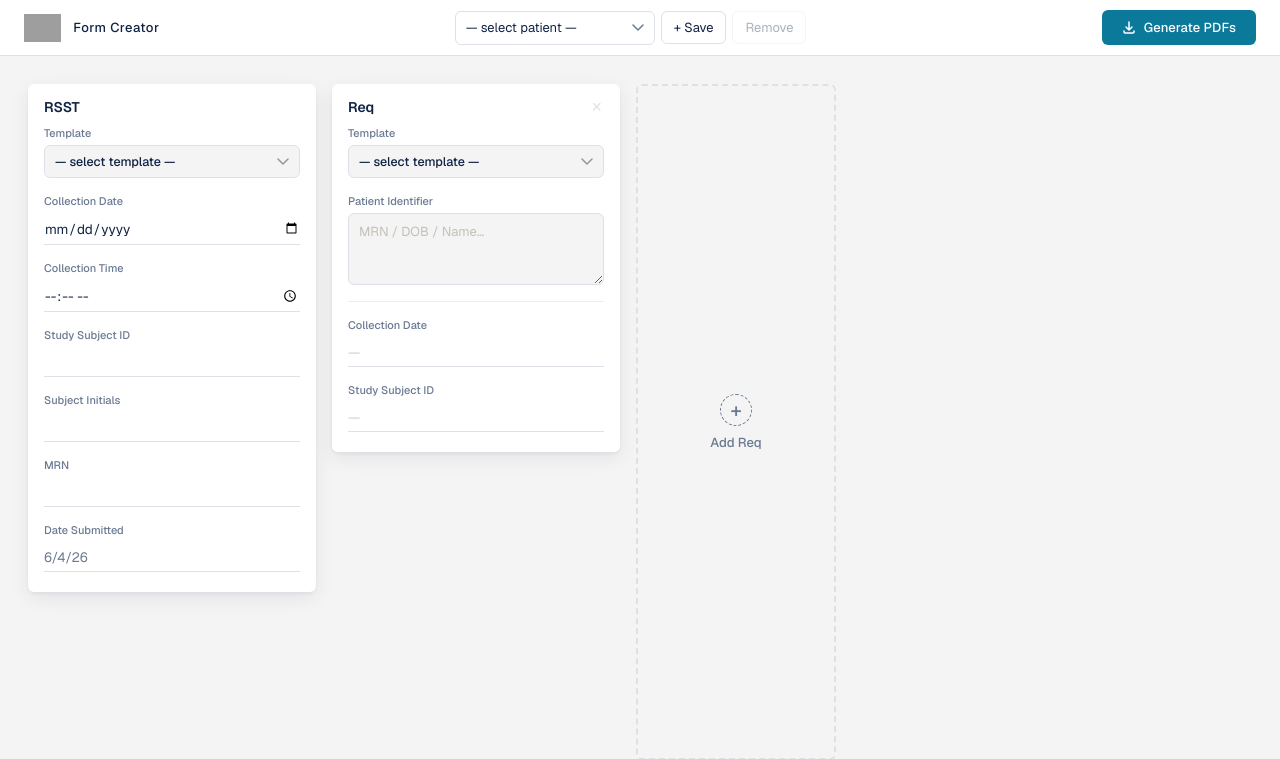
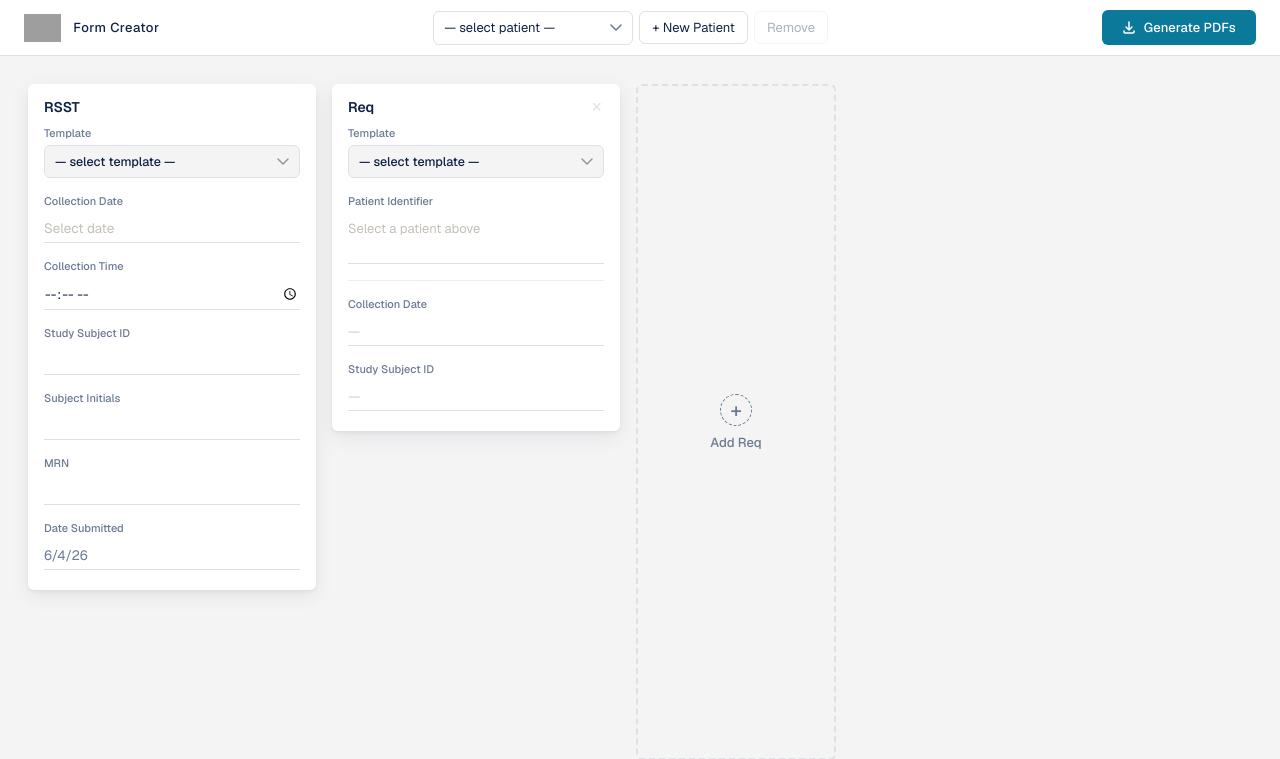
Before and after one commit to alexlederman/req-rsst-maker, a Flask app: page / in a window 1280 px wide. Shown: the top 759 px of the page. Run offline with Flask 3, Linux system fonts and the light colour scheme; data that the repository does not hold is empty; grey boxes are pictures that could not be loaded.

Commit message:
Add patient modal, fix date format, and UI polish
- New patient modal with initials + identifier fields
- Selecting patient auto-fills MRN, subject initials, and all Req patient identifiers
- Patient identifier in Req cards is read-only, matches mirror field styling
- RSST collection date shows formatted M/D/YY (matching Req mirrors)
- Patient identifier auto-expands to show full content without scrolling

Co-Authored-By: Claude Sonnet 4.6 <noreply@anthropic.com>

```diff
--- a/app.py
+++ b/app.py
@@ -155,7 +155,8 @@ def add_patient():
     if not identifier:
         abort(400)
     patients = load_patients()
-    patient = {'id': str(int(time.time() * 1000)), 'identifier': identifier}
+    initials = (data.get('initials') or '').strip()
+    patient = {'id': str(int(time.time() * 1000)), 'identifier': identifier, 'initials': initials}
     patients.append(patient)
     save_patients(patients)
     return jsonify(patient), 201
--- a/templates/sheet.html
+++ b/templates/sheet.html
@@ -335,6 +335,19 @@
     }
     .field-textarea::placeholder { color: #c4c0b8; }
     .field-textarea:focus { border-color: var(--req); background: var(--surface); }
+    .field-textarea.mirror-val {
+      background: none;
+      border: none;
+      border-bottom: 1px solid var(--border);
+      border-radius: 0;
+      padding: 6px 0 5px;
+      resize: none;
+      overflow: hidden;
+      cursor: default;
+      color: var(--muted);
+      min-height: unset;
+      height: auto;
+    }
 
     /* Divider inside card */
     .card-divider {
@@ -421,7 +507,7 @@
     <select class="patient-select" id="patient-sel" onchange="selectPatient()">
       <option value="">— select patient —</option>
     </select>
-    <button class="btn-patient-save" id="save-patient-btn" onclick="savePatient()" title="Save current patient identifier">+ Save</button>
+    <button class="btn-patient-save" onclick="openNewPatientModal()" title="Add a new patient">+ New Patient</button>
     <button class="btn-patient-delete" id="del-patient-btn" onclick="deletePatient()" title="Remove selected patient" disabled>Remove</button>
   </div>
   <button class="btn-generate" id="gen-btn" onclick="generateAll()">
@@ -462,6 +548,30 @@
 </div>
 
 <div class="toast" id="toast"></div>
+
+<!-- New Patient Modal -->
+<div class="modal-overlay" id="modal-overlay" onclick="closeNewPatientModal()">
+  <div class="modal" onclick="event.stopPropagation()">
+    <div class="modal-header">
+      <span class="modal-title">New Patient</span>
+      <button class="modal-close" onclick="closeNewPatientModal()">×</button>
+    </div>
+    <div class="modal-body">
+      <div class="field">
+        <div class="field-label">Initials</div>
+        <input class="field-input" type="text" id="new-patient-initials" placeholder="e.g. JD" autocomplete="off">
+      </div>
+      <div class="field">
+        <div class="field-label">Patient Identifier</div>
+        <textarea class="field-textarea" id="new-patient-identifier" placeholder="MRN&#10;DOB: AGE M/F&#10;&#10;NAME"></textarea>
+      </div>
+    </div>
+    <div class="modal-footer">
+      <button class="btn-modal-cancel" onclick="closeNewPatientModal()">Cancel</button>
+      <button class="btn-modal-save" onclick="saveNewPatient()">Save Patient</button>
+    </div>
+  </div>
+</div>
 
 <script>
 // ── Server data ────────────────────────────────────────────────────────────
@@ -538,8 +648,14 @@ function makeField(label, inputEl, badgeHtml) {
 // ── Patient database ──────────────────────────────────────────────────────
 let patients = [];
 
-function patientLabel(identifier) {
-  return identifier.split('\n')[0].trim() || 'Unknown';
+function fitTextarea(ta) {
+  ta.style.height = 'auto';
+  ta.style.height = ta.scrollHeight + 'px';
+}
+
+function patientLabel(patient) {
+  const mrn = (patient.identifier || '').split('\n')[0].trim() || 'Unknown';
+  return patient.initials ? `${patient.initials} — ${mrn}` : mrn;
 }
 
 function renderPatientSelect() {
@@ -547,7 +663,7 @@ function renderPatientSelect() {
   const cur = sel.value;
   sel.innerHTML = `<option value="">— select patient —</option>`;
   patients.forEach(p => {
-    const o = new Option(patientLabel(p.identifier), p.id);
+    const o = new Option(patientLabel(p), p.id);
     sel.appendChild(o);
   });
   sel.value = cur;
@@ -569,33 +685,42 @@ function selectPatient() {
   if (!patient) return;
 
   const identifier = patient.identifier;
-  const mrn = patientLabel(identifier);  // first line
+  const mrn = (identifier.split('\n')[0] || '').trim();
 
-  // Fill MRN in RSST card
+  // Fill MRN and Subject Initials in RSST card
   const mrnInp = document.getElementById('rsst-mrn');
   if (mrnInp) mrnInp.value = mrn;
+  const initialsInp = document.getElementById('rsst-subject_initials');
+  if (initialsInp) initialsInp.value = patient.initials || '';
 
   // Fill Patient Identifier in all Req cards
   document.querySelectorAll('.card.req-card').forEach(card => {
     const cid = card.id.replace('card-', '');
     const ta  = document.getElementById(`pid-${cid}`);
-    if (ta) ta.value = identifier;
+    if (ta) { ta.value = identifier; fitTextarea(ta); }
   });
 }
 
-async function savePatient() {
-  // Read identifier from the first req card
-  const firstReq = document.querySelector('.card.req-card');
-  if (!firstReq) { toast('Add a Req card first.'); return; }
-  const cid = firstReq.id.replace('card-', '');
-  const ta  = document.getElementById(`pid-${cid}`);
-  const identifier = (ta ? ta.value : '').trim();
-  if (!identifier) { toast('Enter a patient identifier in the Req card first.'); return; }
+function openNewPatientModal() {
+  document.getElementById('new-patient-initials').value = '';
+  document.getElementById('new-patient-identifier').value = '';
+  document.getElementById('modal-overlay').classList.add('open');
+  document.getElementById('new-patient-initials').focus();
+}
+
+function closeNewPatientModal() {
+  document.getElementById('modal-overlay').classList.remove('open');
+}
+
+async function saveNewPatient() {
+  const initials   = document.getElementById('new-patient-initials').value.trim();
+  const identifier = document.getElementById('new-patient-identifier').value.trim();
+  if (!identifier) { toast('Patient identifier is required.'); return; }
 
   const resp = await fetch('/patients', {
     method: 'POST',
     headers: { 'Content-Type': 'application/json' },
-    body: JSON.stringify({ identifier }),
+    body: JSON.stringify({ identifier, initials }),
   });
   if (!resp.ok) { toast('Failed to save patient.'); return; }
   const patient = await resp.json();
@@ -603,14 +728,15 @@ async function savePatient() {
   renderPatientSelect();
   document.getElementById('patient-sel').value = patient.id;
   document.getElementById('del-patient-btn').disabled = false;
-  toast(`Patient saved: ${patientLabel(identifier)}`);
+  closeNewPatientModal();
+  toast(`Patient saved: ${patientLabel(patient)}`);
 }
 
 async function deletePatient() {
   const sel = document.getElementById('patient-sel');
   const pid = sel.value;
   if (!pid) return;
-  const label = patientLabel(patients.find(p => p.id === pid)?.identifier || '');
+  const label = patientLabel(patients.find(p => p.id === pid) || {});
   const resp = await fetch(`/patients/${pid}`, { method: 'DELETE' });
   if (!resp.ok) { toast('Failed to remove patient.'); return; }
   patients = patients.filter(p => p.id !== pid);
@@ -639,18 +765,45 @@ function init() {
       inp.value = TODAY;
       inp.disabled = true;
       body.appendChild(makeField(f.label, inp, ''));
+    } else if (f.dateInput) {
+      // Formatted text display + hidden date picker overlay
+      const wrap = document.createElement('div');
+      wrap.style.cssText = 'position:relative';
+
+      const display = document.createElement('input');
+      display.type = 'text';
+      display.className = 'field-input';
+      display.id = `rsst-${f.id}`;
+      display.readOnly = true;
+      display.placeholder = 'Select date';
+      display.style.cursor = 'pointer';
+
+      const picker = document.createElement('input');
+      picker.type = 'date';
+      picker.style.cssText = 'position:absolute;inset:0;opacity:0;cursor:pointer;width:100%;height:100%;z-index:1';
+      picker.tabIndex = -1;
+
+      picker.addEventListener('change', () => {
+        display.value = picker.value ? formatDateMDY(picker.value) : '';
+        updateMirrors(f.id);
+      });
+      display.addEventListener('click', () => {
+        try { picker.showPicker(); } catch(e) { picker.click(); }
+      });
+
+      wrap.appendChild(display);
+      wrap.appendChild(picker);
+      body.appendChild(makeField(f.label, wrap, ''));
     } else {
       inp = document.createElement('input');
-      inp.type = f.dateInput ? 'date' : f.timeInput ? 'time' : 'text';
+      inp.type = f.timeInput ? 'time' : 'text';
       inp.className = 'field-input';
       inp.id = `rsst-${f.id}`;
       inp.placeholder = ' ';
       if (f.shared) {
         inp.addEventListener('input', () => updateMirrors(f.id));
-        body.appendChild(makeField(f.label, inp, ''));
-      } else {
-        body.appendChild(makeField(f.label, inp, ''));
       }
+      body.appendChild(makeField(f.label, inp, ''));
     }
   });
 
@@ -723,9 +876,10 @@ function addReqCard(defaultTmpl) {
 
   // Patient Identifier textarea
   const pidTa = document.createElement('textarea');
-  pidTa.className = 'field-textarea';
+  pidTa.className = 'field-textarea mirror-val';
   pidTa.id = `pid-${cid}`;
-  pidTa.placeholder = 'MRN / DOB / Name…';
+  pidTa.readOnly = true;
+  pidTa.placeholder = 'Select a patient above';
   body.appendChild(makeField('Patient Identifier', pidTa, ''));
 
   // Divider
@@ -785,8 +939,7 @@ async function generateAll() {
   ['collection_date','collection_time','study_subject_id','subject_initials','mrn'].forEach(fid => {
     const inp = document.getElementById(`rsst-${fid}`);
     if (!inp) return;
-    let v = inp.value.trim();
-    if (inp.type === 'date' && v) v = formatDateMDY(v);
+    const v = inp.value.trim();
     if (v) rsstFields[fid] = v;
   });
 
```
Also changed, not shown: other parts of templates/sheet.html (+74 -1 lines).
